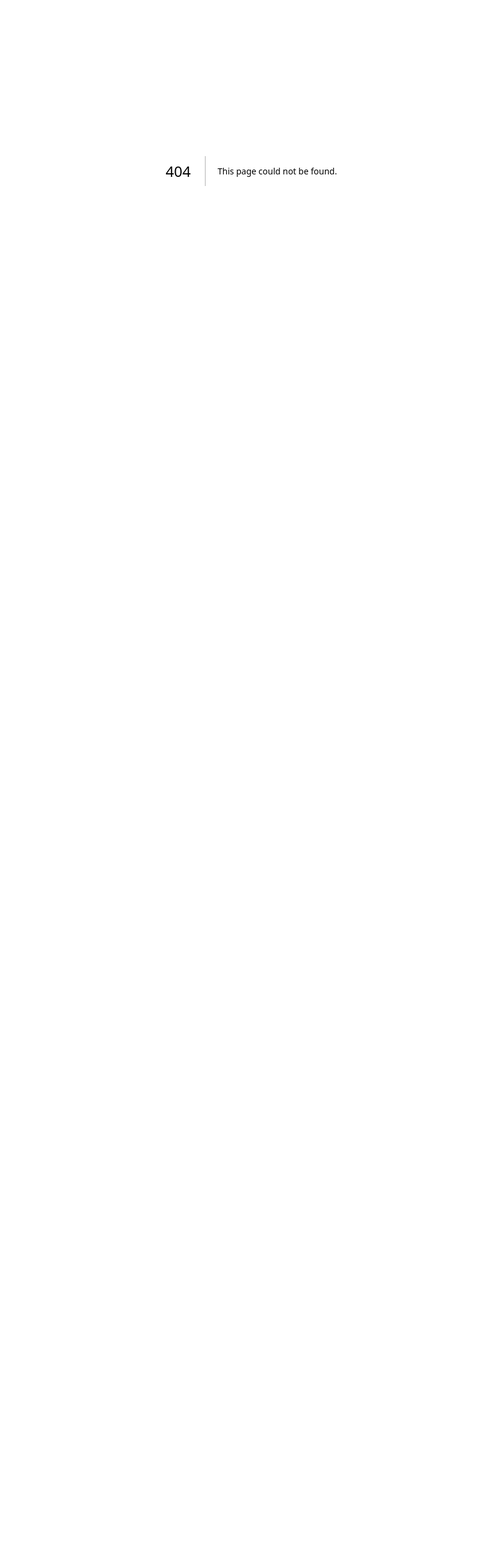
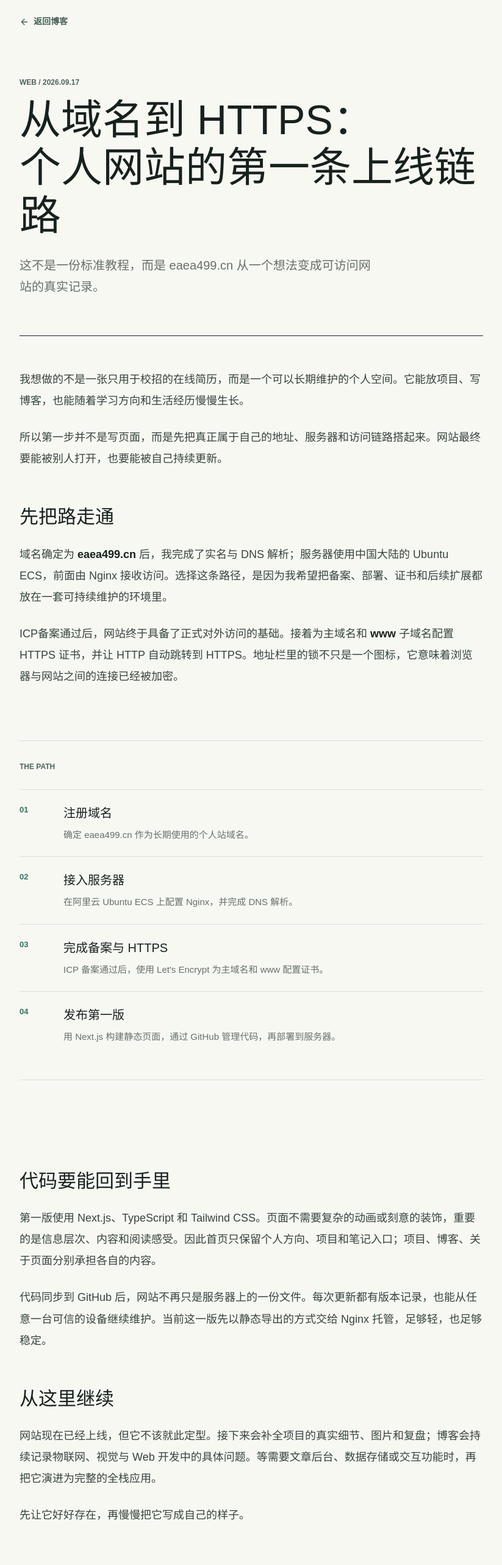
Before and after one commit to eaea499/eaea499, a Next.js app: page /blog/from-domain-to-https in a window 1280 px wide. Before the commit this address had no page. Shown: the part 120-2686 px from the top of the page at 61% size, without its empty margins (228-1051 px from the left). Before the commit the page ends 800 px from the top, so only its background shows below. Built offline with nearby package versions, Linux system fonts and the light colour scheme.

Commit message:
feat: publish first website launch note

```diff
--- /dev/null
+++ b/src/app/blog/from-domain-to-https/page.tsx
@@ -0,0 +1,44 @@
+import { ArrowLeft, ArrowUpRight } from "lucide-react";
+import Link from "next/link";
+import { SiteFooter, SiteHeader } from "@/components/site-chrome";
+
+const milestones = [
+  ["01", "注册域名", "确定 eaea499.cn 作为长期使用的个人站域名。"],
+  ["02", "接入服务器", "在阿里云 Ubuntu ECS 上配置 Nginx，并完成 DNS 解析。"],
+  ["03", "完成备案与 HTTPS", "ICP 备案通过后，使用 Let's Encrypt 为主域名和 www 配置证书。"],
+  ["04", "发布第一版", "用 Next.js 构建静态页面，通过 GitHub 管理代码，再部署到服务器。"],
+];
+
+export default function FromDomainToHttpsPage() {
+  return <><SiteHeader /><main className="article-page">
+    <article className="article-wrap">
+      <Link className="back-link" href="/blog"><ArrowLeft size={16} /> 返回博客</Link>
+      <header className="article-header"><p className="section-kicker">Web / 2026.09.17</p><h1>从域名到 HTTPS：<br />个人网站的第一条上线链路</h1><p className="article-lead">这不是一份标准教程，而是 eaea499.cn 从一个想法变成可访问网站的真实记录。</p></header>
+
+      <div className="article-rule" />
+      <section className="article-prose">
+        <p>我想做的不是一张只用于校招的在线简历，而是一个可以长期维护的个人空间。它能放项目、写博客，也能随着学习方向和生活经历慢慢生长。</p>
+        <p>所以第一步并不是写页面，而是先把真正属于自己的地址、服务器和访问链路搭起来。网站最终要能被别人打开，也要能被自己持续更新。</p>
+        <h2>先把路走通</h2>
+        <p>域名确定为 <strong>eaea499.cn</strong> 后，我完成了实名与 DNS 解析；服务器使用中国大陆的 Ubuntu ECS，前面由 Nginx 接收访问。选择这条路径，是因为我希望把备案、部署、证书和后续扩展都放在一套可持续维护的环境里。</p>
+        <p>ICP备案通过后，网站终于具备了正式对外访问的基础。接着为主域名和 <strong>www</strong> 子域名配置 HTTPS 证书，并让 HTTP 自动跳转到 HTTPS。地址栏里的锁不只是一个图标，它意味着浏览器与网站之间的连接已经被加密。</p>
+      </section>
+
+      <section className="article-timeline" aria-label="上线过程">
+        <p className="section-kicker">The path</p>
+        {milestones.map(([number, title, text]) => <div className="timeline-item" key={number}><span>{number}</span><div><h3>{title}</h3><p>{text}</p></div></div>)}
+      </section>
+
+      <section className="article-prose">
+        <h2>代码要能回到手里</h2>
+        <p>第一版使用 Next.js、TypeScript 和 Tailwind CSS。页面不需要复杂的动画或刻意的装饰，重要的是信息层次、内容和阅读感受。因此首页只保留个人方向、项目和笔记入口；项目、博客、关于页面分别承担各自的内容。</p>
+        <p>代码同步到 GitHub 后，网站不再只是服务器上的一份文件。每次更新都有版本记录，也能从任意一台可信的设备继续维护。当前这一版先以静态导出的方式交给 Nginx 托管，足够轻，也足够稳定。</p>
+        <h2>从这里继续</h2>
+        <p>网站现在已经上线，但它不该就此定型。接下来会补全项目的真实细节、图片和复盘；博客会持续记录物联网、视觉与 Web 开发中的具体问题。等需要文章后台、数据存储或交互功能时，再把它演进为完整的全栈应用。</p>
+        <p>先让它好好存在，再慢慢把它写成自己的样子。</p>
+      </section>
+
+      <footer className="article-footer"><p>eaea499.cn / 第一篇公开记录</p><Link href="/projects">查看项目 <ArrowUpRight size={17} /></Link></footer>
+    </article>
+  </main><SiteFooter /></>;
+}
--- a/src/app/blog/page.tsx
+++ b/src/app/blog/page.tsx
@@ -2,12 +2,15 @@ import { ArrowUpRight, BookOpen } from "lucide-react";
 import Link from "next/link";
 import { SiteFooter, SiteHeader } from "@/components/site-chrome";
 
-const drafts = [
-  { category: "WEB", title: "从域名、备案到 HTTPS：个人网站的第一条上线链路", description: "记录 eaea499.cn 从零开始接入公网的过程。" },
+const notes = [
+  { category: "WEB", title: "从域名到 HTTPS：个人网站的第一条上线链路", description: "把域名、备案、服务器、证书和上线过程整理成一条真实记录。", href: "/blog/from-domain-to-https", status: "2026.09.17" },
   { category: "IOT", title: "设备端、消息与页面：怎样看待一次物联网联调", description: "把感知、通信、控制拆开，再重新连成一条能观察的链路。" },
   { category: "CV", title: "从图像采集到检测结果：我在视觉实践中关注什么", description: "不止看模型输出，也看输入、环境和整个实现过程。" },
 ];
 
 export default function BlogPage() {
-  return <><SiteHeader /><main className="inner-page"><div className="site-wrap page-heading blog-heading"><p className="section-kicker">Notes</p><h1>把踩过的坑和<br />想明白的事写下来。</h1><p>博客刚开始建设。文章会以项目复盘、开发记录和学习理解为主。</p></div><section className="site-wrap draft-list" aria-label="即将发布的文章">{drafts.map((draft, index) => <article key={draft.title}><div className="draft-index">0{index + 1}</div><div><p className="detail-kind">{draft.category} / 即将发布</p><h2>{draft.title}</h2><p>{draft.description}</p></div><BookOpen size={24} strokeWidth={1.5} /></article>)}</section><section className="site-wrap page-cta"><p>文章发布后会在这里按时间归档。</p><Link href="/projects">先看项目 <ArrowUpRight size={18} /></Link></section></main><SiteFooter /></>;
+  return <><SiteHeader /><main className="inner-page"><div className="site-wrap page-heading blog-heading"><p className="section-kicker">Notes</p><h1>把踩过的坑和<br />想明白的事写下来。</h1><p>记录项目复盘、开发过程和学习理解。不追求高产，只写确实做过、真正想清楚的内容。</p></div><section className="site-wrap draft-list" aria-label="文章列表">{notes.map((note, index) => {
+    const content = <><div className="draft-index">0{index + 1}</div><div><p className="detail-kind">{note.category} / {note.status ?? "即将发布"}</p><h2>{note.title}</h2><p>{note.description}</p></div><BookOpen size={24} strokeWidth={1.5} /></>;
+    return note.href ? <Link className="draft-link" href={note.href} key={note.title}>{content}</Link> : <article key={note.title}>{content}</article>;
+  })}</section><section className="site-wrap page-cta"><p>文章会按时间沉淀，也会随新的实践持续修订。</p><Link href="/projects">先看项目 <ArrowUpRight size={18} /></Link></section></main><SiteFooter /></>;
 }
--- a/src/app/page.tsx
+++ b/src/app/page.tsx
@@ -43,7 +43,7 @@ export default function Home() {
 
       <section className="section site-wrap notes-section" id="notes" aria-labelledby="notes-title">
         <div className="section-heading"><div><p className="section-kicker">Notes</p><h2 id="notes-title">学习记录，正在写入</h2></div><Link className="text-link text-link-dark" href="/blog">进入博客 <ArrowUpRight size={17} /></Link></div>
-        <div className="notes-list"><article><span>01</span><div><p>从一块开发板开始，重新理解感知与连接</p><small>嵌入式 / 即将发布</small></div><ArrowUpRight size={20} /></article><article><span>02</span><div><p>把一个个人网站从域名部署到 HTTPS</p><small>Web / 即将发布</small></div><ArrowUpRight size={20} /></article></div>
+        <div className="notes-list"><article><span>01</span><div><p>从一块开发板开始，重新理解感知与连接</p><small>嵌入式 / 即将发布</small></div><ArrowUpRight size={20} /></article><Link href="/blog/from-domain-to-https"><span>02</span><div><p>从域名到 HTTPS：个人网站的第一条上线链路</p><small>Web / 2026.09.17</small></div><ArrowUpRight size={20} /></Link></div>
       </section>
     </main>
     <SiteFooter />
```
Also changed, not shown: src/app/globals.css.
